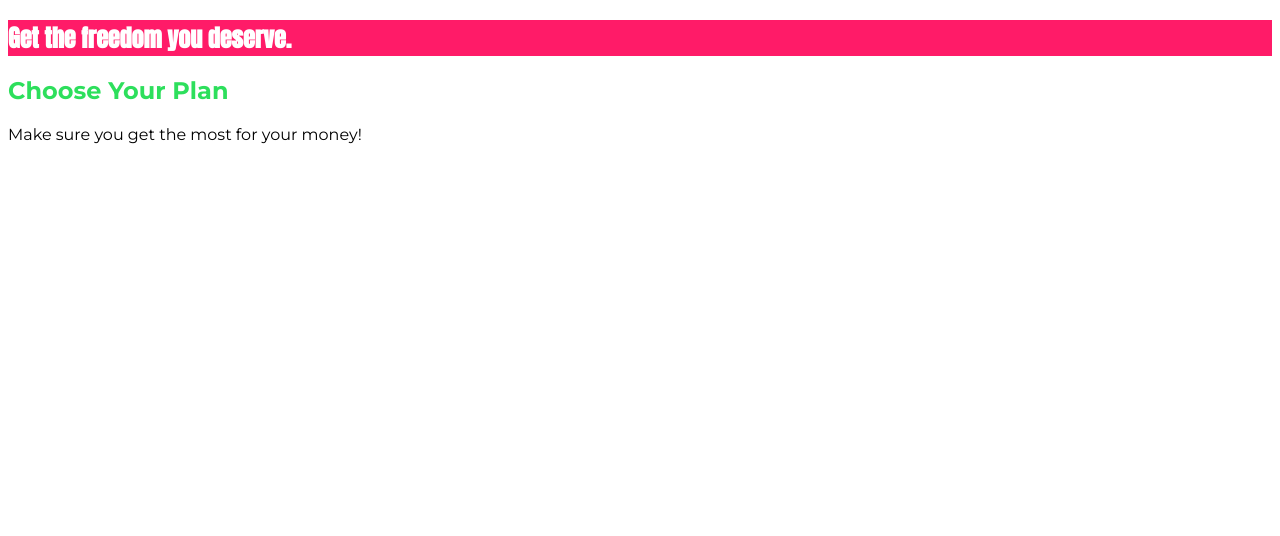
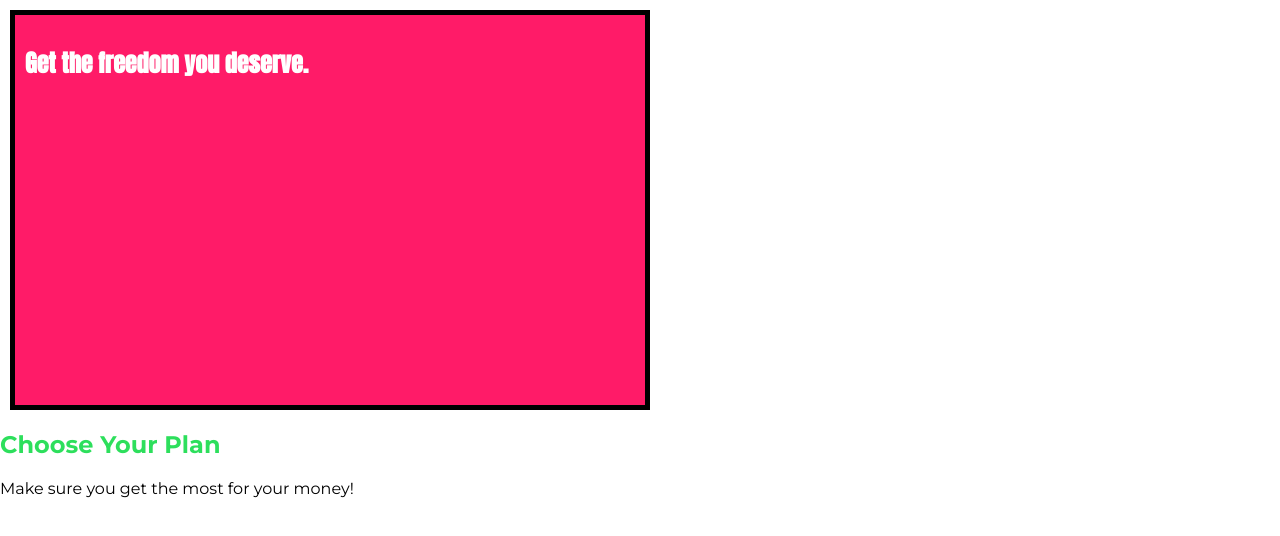
Before and after one commit to shyakaster/fullcsscourse, a plain HTML site: page diving-deeper/diving-deeper-01-project-introducing-the-box-model-starting-code/index.html in a window 1280 px wide. Drawn offline with Linux system fonts and the light colour scheme.

```diff
--- a/diving-deeper/diving-deeper-01-project-introducing-the-box-model-starting-code/main.css
+++ b/diving-deeper/diving-deeper-01-project-introducing-the-box-model-starting-code/main.css
@@ -1,13 +1,26 @@
+*{
+  box-sizing: border-box;
+}
+
 body {
     font-family: 'Montserrat', sans-serif;
+    margin: 0;
 }
 
 #product-overview {
     background: #ff1b68;
-}
+    width: 50%;
+    height: 400px;
+    padding: 10px;
+    margin: 10px;
+    border: 5px solid black;
+  }
 
 .section-title {
     color: #2ddf5c;
+}
+main{
+  height: 100%;
 }
 
 #product-overview h1 {
```
Also changed, not shown: 1 other file.
